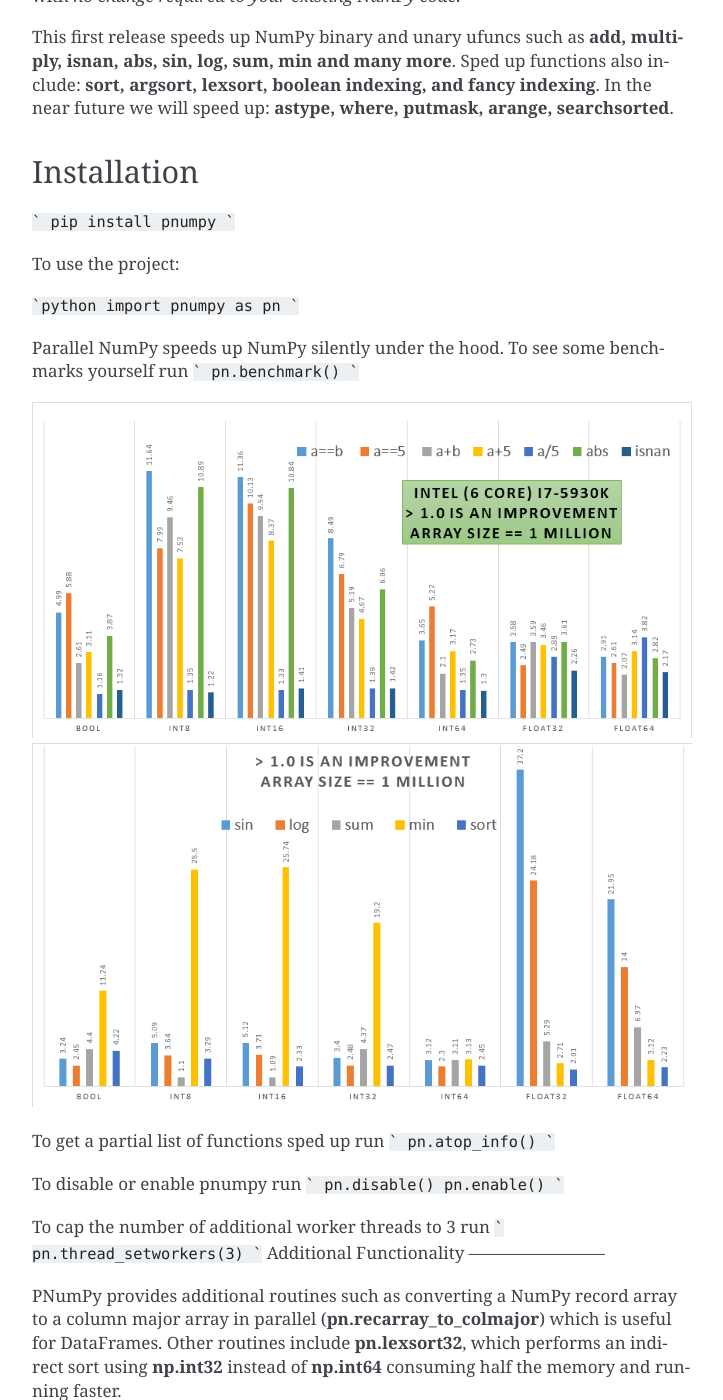
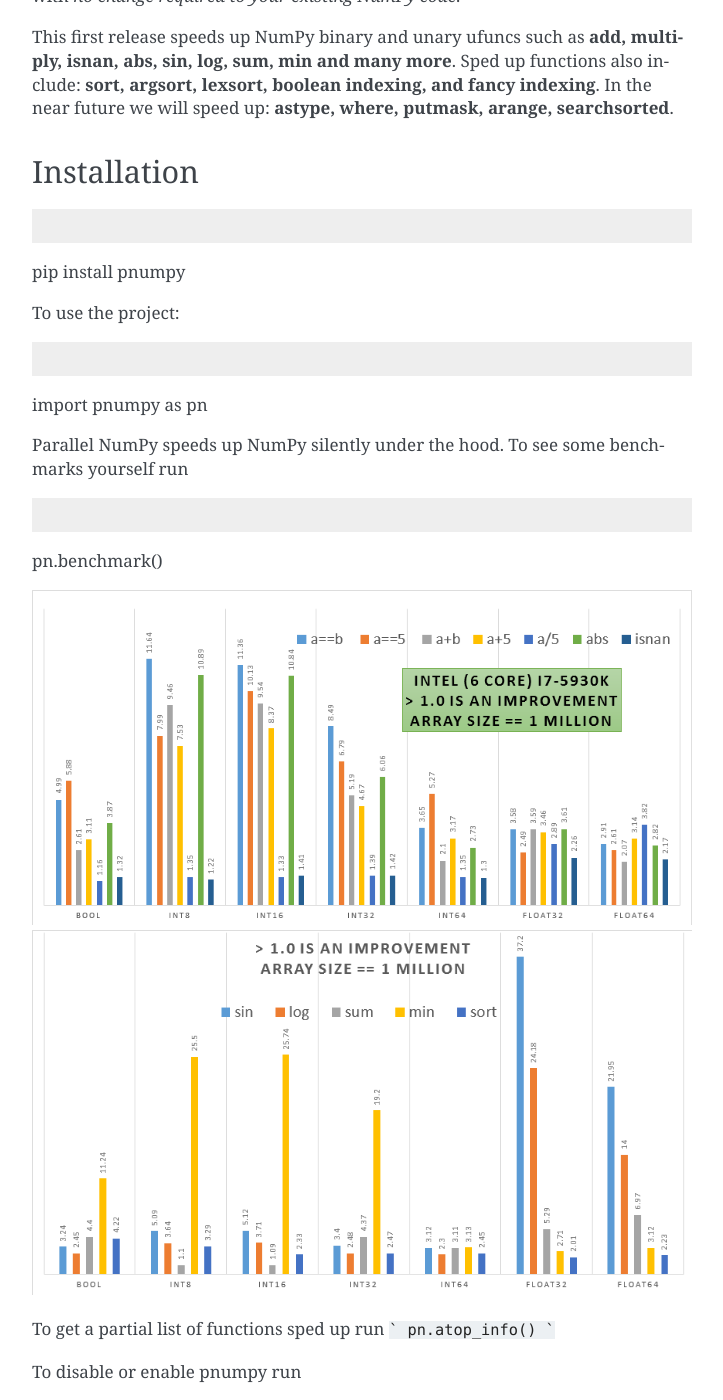
Before and after one commit to Quansight/pnumpy, a Sphinx documentation site: the page built from doc_src/source/index.rst, in a window 1280 px wide and 1400 px high, scrolled down 443 px. Shown: the whole window, without its empty margins (388-1111 px from the left). Built offline with Sphinx 7.4.7, drawn with Linux system fonts in a browser that asks for light colours; some of the changed text lies outside the part shown.

Commit message:
Update index.rst

````diff
--- a/doc_src/source/index.rst
+++ b/doc_src/source/index.rst
@@ -23,20 +23,22 @@
 Installation
 ------------
 
-```
+.. code-block:: python
+
 pip install pnumpy
-```
 
 To use the project:
 
-```python
+.. code-block:: python
+
 import pnumpy as pn
-```
+
 
 Parallel NumPy speeds up NumPy silently under the hood.  To see some benchmarks yourself run
-```
+
+.. code-block:: python
+
 pn.benchmark()
-```
 
 .. image:: ../images/bench4graph2.PNG
 .. image:: ../images/bench4graph3.PNG
@@ -47,15 +49,18 @@
 ```
 
 To disable or enable pnumpy run
-```
+
+.. code-block:: python
+
 pn.disable()
 pn.enable()
-```
 
 To cap the number of additional worker threads to 3 run
-```
+
+.. code-block:: python
+
 pn.thread_setworkers(3)
-```
+
 Additional Functionality
 ------------------------
 
@@ -84,10 +89,10 @@
 
 To run all the tests run:
 
-```
+.. code-block:: python
+
 python -m pip install pytest
 python -m pytest tests
-```
 
 
 Indices and tables
````
